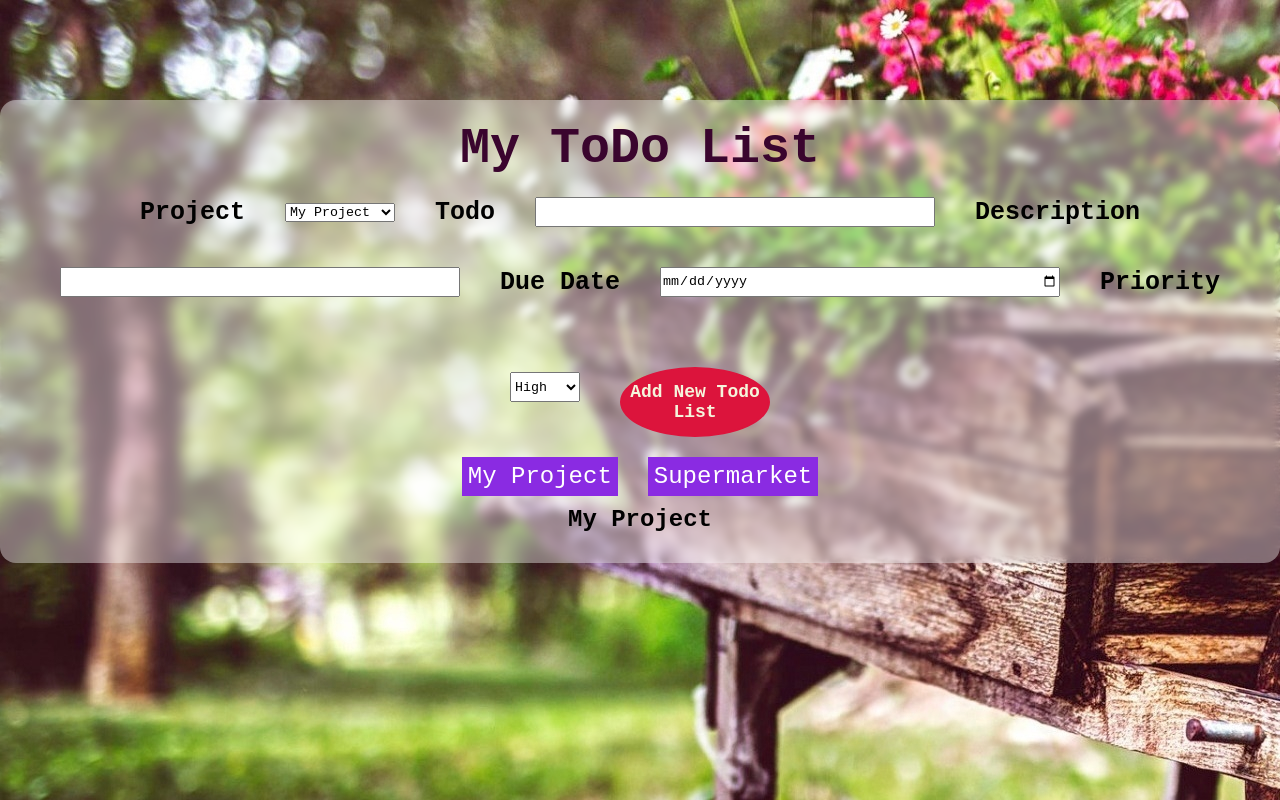
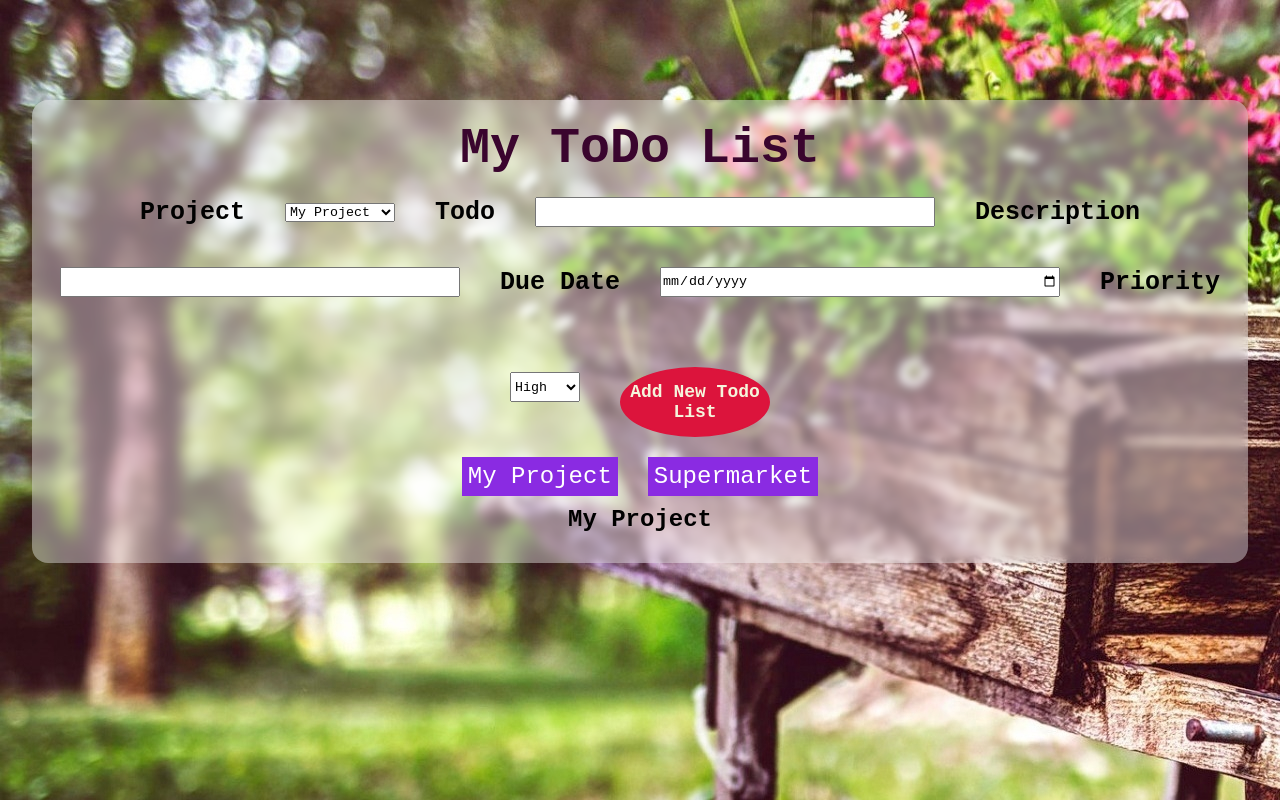
Before and after one commit to mariabarkouzou/FrontEndCourseExercises, a plain HTML site: page JavaScript/TodoList/index.html in a window 1280 px wide. Drawn offline with Linux system fonts and the light colour scheme.

Commit message:
Margin auto RULES

```diff
--- a/JavaScript/TodoList/styles.css
+++ b/JavaScript/TodoList/styles.css
@@ -14,9 +14,9 @@ body {
   flex-direction: column;
   justify-content: center;
   align-items: center;
-  margin: 100px 0 0;
+  margin: 100px auto;
   padding: 20px 10px;
-  width: 100%;
+  width: 95%;
   height: auto;
   border-radius: 1rem;
   background: rgba(255, 255, 255, 0.4);
```
